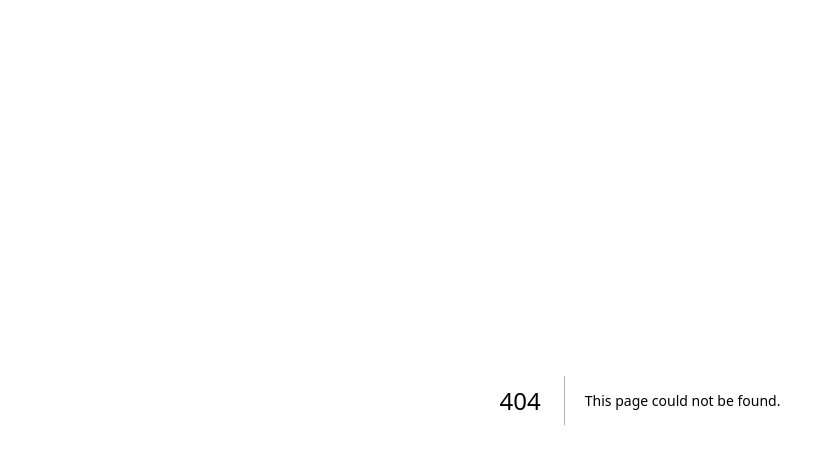
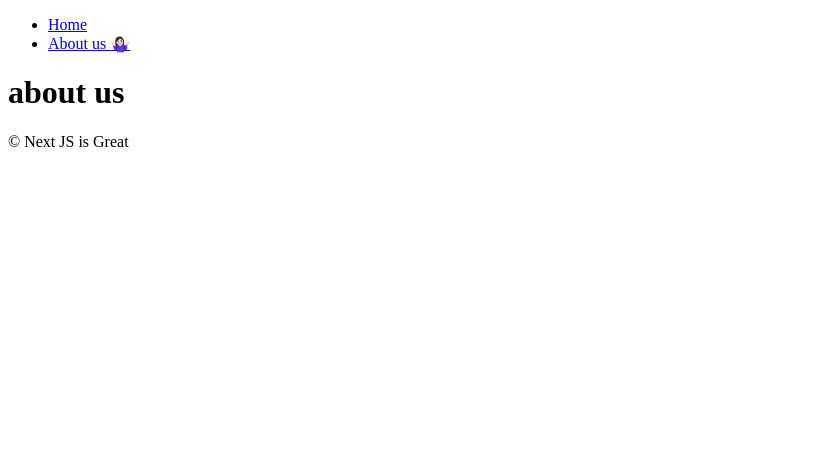
Before and after one commit to KimJeju/work_space, a Next.js app in the folder learn_next/: page /about-us in a window 1280 px wide. Before the commit this address had no page. Shown: the top 464 px of the page, without its empty margins (0-835 px from the left). Built offline with nearby package versions, Linux system fonts and the light colour scheme.

Commit message:
use client, layout 개념

```diff
--- /dev/null
+++ b/learn_next/app/about-us/layout.tsx
@@ -0,0 +1,12 @@
+export default function RootLayout({
+    children,
+}: {
+    children: React.ReactNode
+}) {
+    return (
+        <div>
+            {children}
+            &copy; Next JS is Great
+        </div>
+    )
+}
--- /dev/null
+++ b/learn_next/app/about-us/page.tsx
@@ -0,0 +1,9 @@
+import Navigation from "../../components/navigation"
+
+export default function AboutUs() {
+    return (
+        <div>
+            <h1>about us</h1>
+        </div>
+    )
+}
--- a/learn_next/app/layout.tsx
+++ b/learn_next/app/layout.tsx
@@ -1,3 +1,5 @@
+import Navigation from "../components/navigation"
+
 export const metadata = {
   title: 'Next.js',
   description: 'Generated by Next.js',
@@ -10,7 +12,10 @@ export default function RootLayout({
 }) {
   return (
     <html lang="en">
-      <body>{children}</body>
+      <body>
+        <Navigation />
+        {children}
+      </body>
     </html>
   )
 }
--- /dev/null
+++ b/learn_next/components/navigation.tsx
@@ -0,0 +1,16 @@
+"use client"
+import Link from "next/link";
+import { usePathname } from "next/navigation";
+
+export default function Navigation() {
+
+    const path = usePathname();
+    return (
+        <nav>
+            <ul>
+                <li><Link href="/">Home {path === "/" ? "🔥" :  ""}</Link></li>
+                <li><Link href='about-us'>About us {path === "/about-us" ? "🤷🏻‍♀️" : ""}</Link></li>
+            </ul>
+        </nav>
+    )
+}
```
Also changed, not shown: learn_next/app/not-found.tsx (added, +9 -0 lines), learn_next/app/page.tsx (+8 -2 lines).
